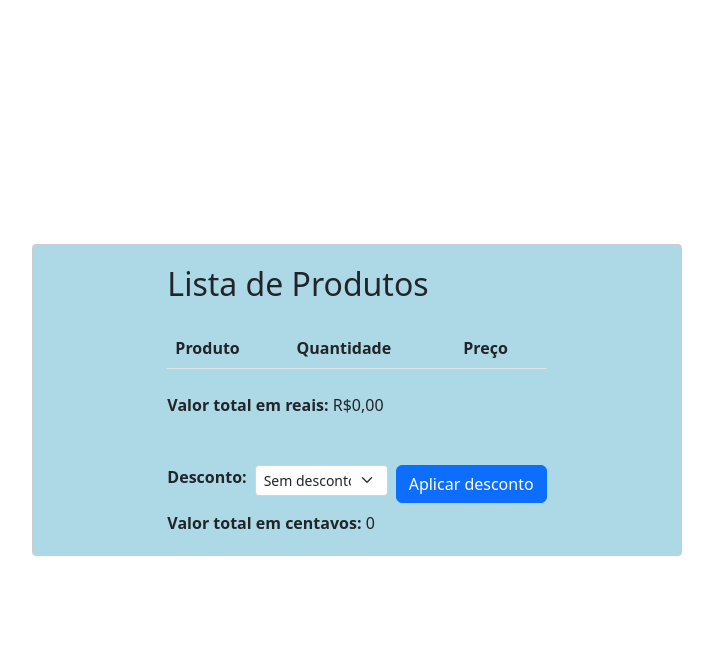
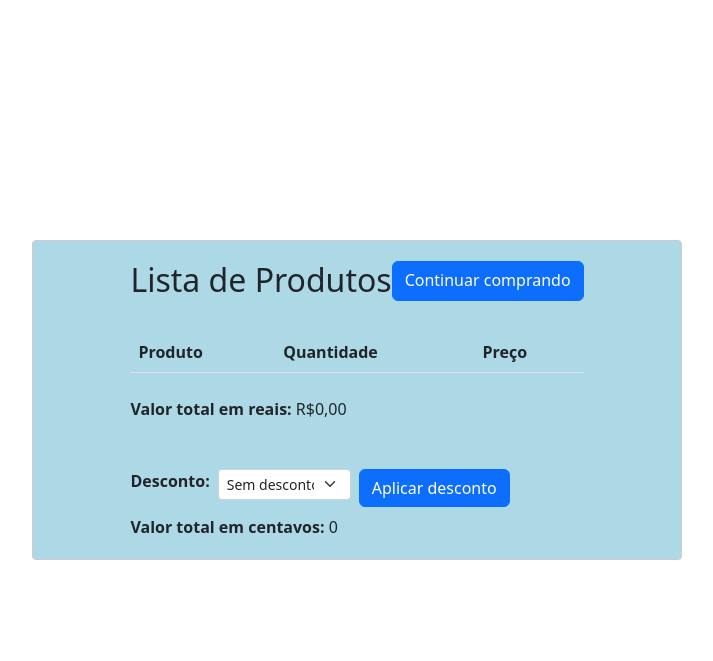
Before and after one commit to amanncio/estoqueNowChallenge, a PHP site: page /product-list.php in a window 1280 px wide. Shown: the part 56-717 px from the top of the page, without its empty margins (283-996 px from the left). Run offline with PHP 8.4, Linux system fonts and the light colour scheme; data that the repository does not hold is empty.

Commit message:
@amanncio[Refinamento de Validações finalizada + Bug de não exibir o primeiro produto do banco de dados resolvido + Botão de continuar comprando adicionado]

```diff
--- a/product-list.php
+++ b/product-list.php
@@ -8,8 +8,9 @@
 <div class="container">
     <div class="central-content">
         <div class="view-table">
-            <div class="mb-4">
+            <div class="mb-4 d-flex justify-content-space-between">
                 <h2>Lista de Produtos</h2>
+                <a href="add-product.php" class="btn btn-primary btn-keep-buying">Continuar comprando</a>
             </div>
             <table class="table">
                 <thead>
@@ -52,7 +53,7 @@
                         */
 
                         //ADICIONANDO DADOS A TABELA UTILIZANDO WHILE E FETCH ASSOC
-                        $row = $result->fetch_assoc();
+                        // $row = $result->fetch_assoc();
                         $totalPrice = 0;
 
                         while($row = $result->fetch_assoc()) {
@@ -110,7 +111,7 @@
 
             <!-- Formulário do discountSelect -->
             <form class="mt-4" action="" method="POST">
-                <div class=" mb-5">
+                <div class="mb-5 d-flex flex-column">
                     <span><strong class="mb-2">Valor total em reais: </strong> R$<?=number_format($totalPrice, 2, ',', '.');?></span>
                 </div>
                 <div class="discount-div d-flex gap-2 mb-2">
--- a/styles.php
+++ b/styles.php
@@ -41,4 +41,9 @@
         width: 133px;
         height: 31px;
     }
+
+    .btn-keep-buying {
+        max-width: 200px;
+        height:40px;
+    }
 </style>
```
Also changed, not shown: add-product.php (+13 -5 lines).
